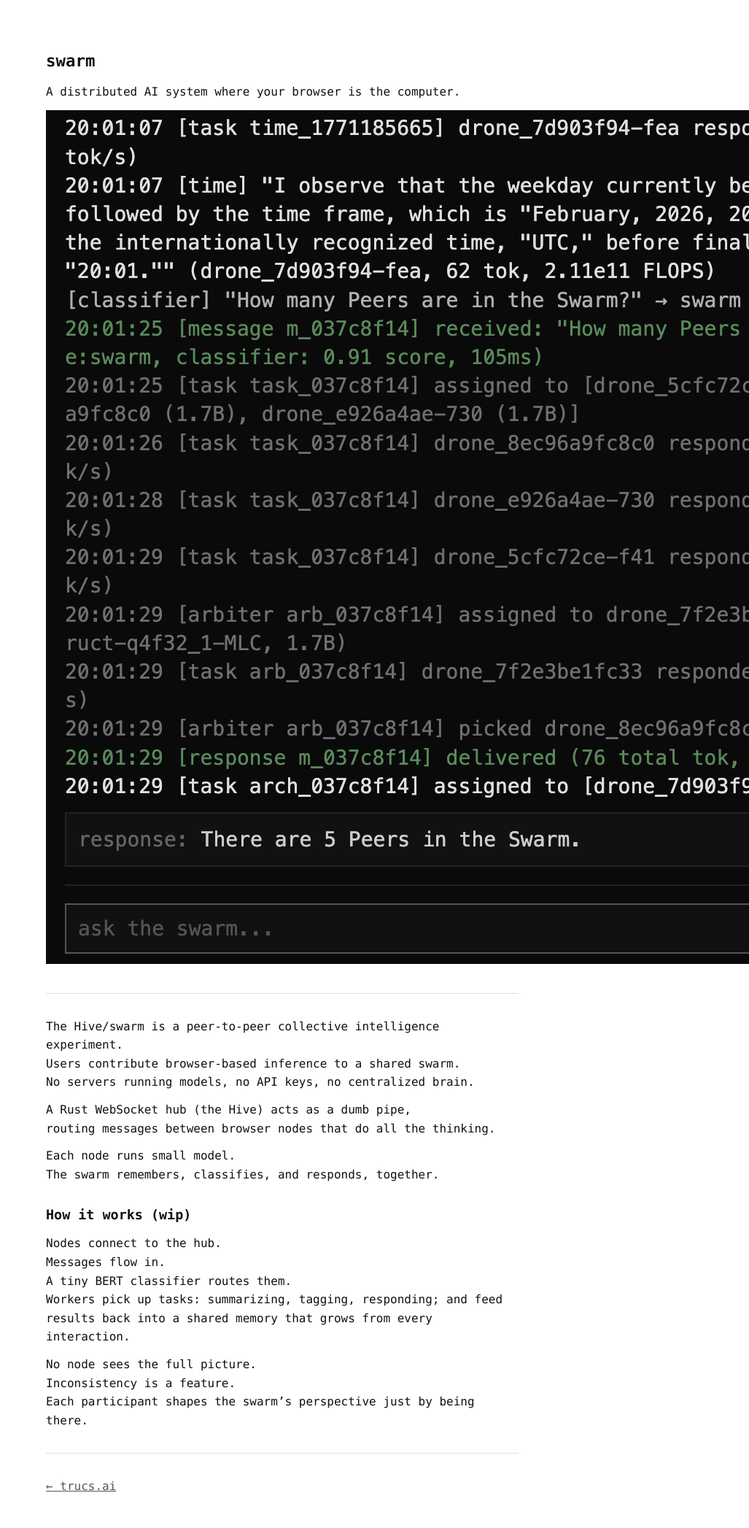
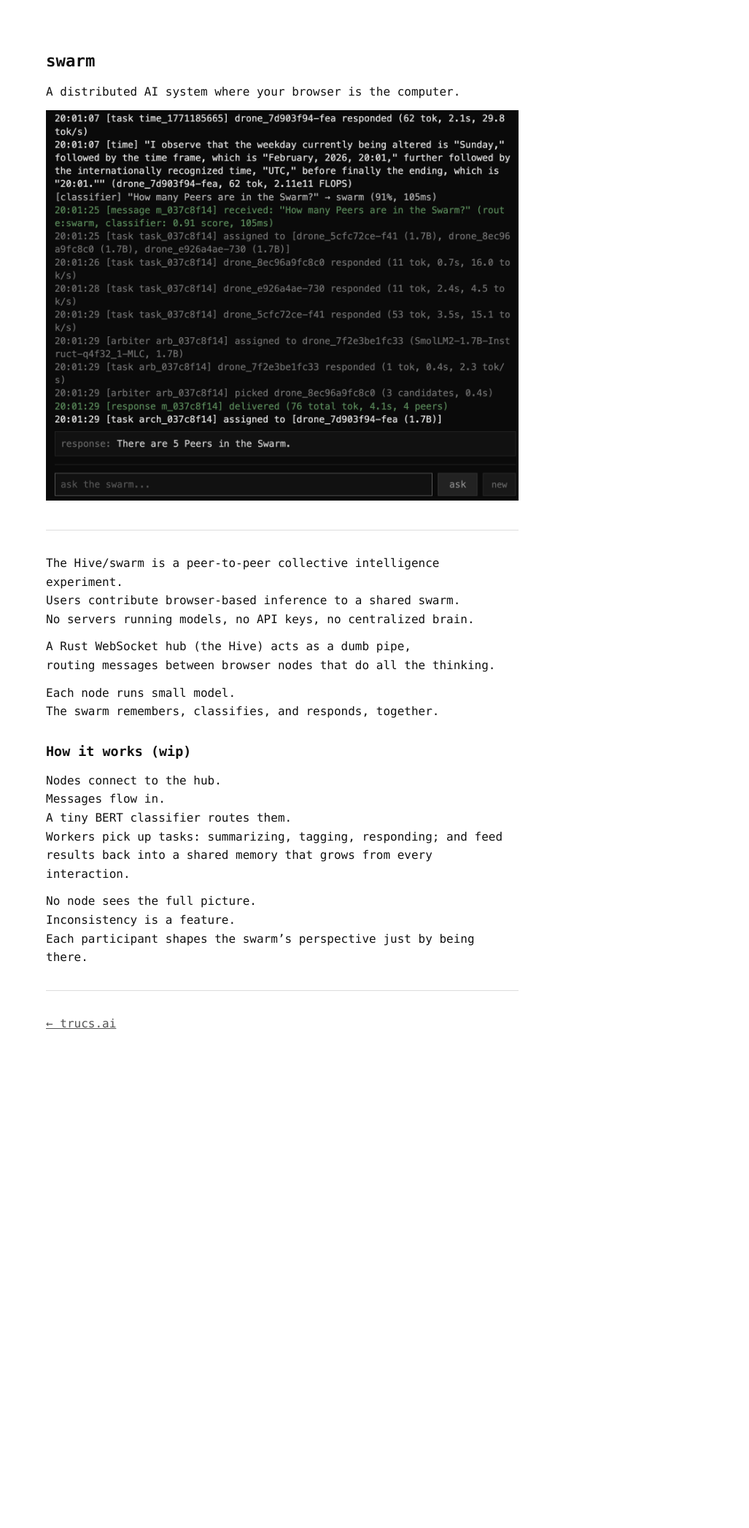
Before and after one commit to idle-intelligence/trucs.ai, a Jekyll site: the page built from swarm/index.md, in a window 1280 px wide. Shown: the whole page at 73% size, without its empty margins (253-1280 px from the left). Built offline with Jekyll 4.4.1, drawn with Linux system fonts in a browser that asks for light colours; after the commit the page ends 1459 px from its top, so only the background shows below that.

Commit message:
this image is too big

```diff
--- a/assets/style.css
+++ b/assets/style.css
@@ -73,6 +73,11 @@ pre code {
   background: none;
 }
 
+img {
+  max-width: 100%;
+  height: auto;
+}
+
 hr {
   border: none;
   border-top: 1px solid #ddd;
--- a/swarm/index.md
+++ b/swarm/index.md
@@ -7,7 +7,7 @@ title: swarm
 
 A distributed AI system where your browser is the computer.
 
-![a screenshot of the swarm logs as seen by a user](/swarm/swarm.png)
+<img src="/swarm/swarm.png" alt="a screenshot of the swarm logs as seen by a user" width="680">
 
 ---
 
```
